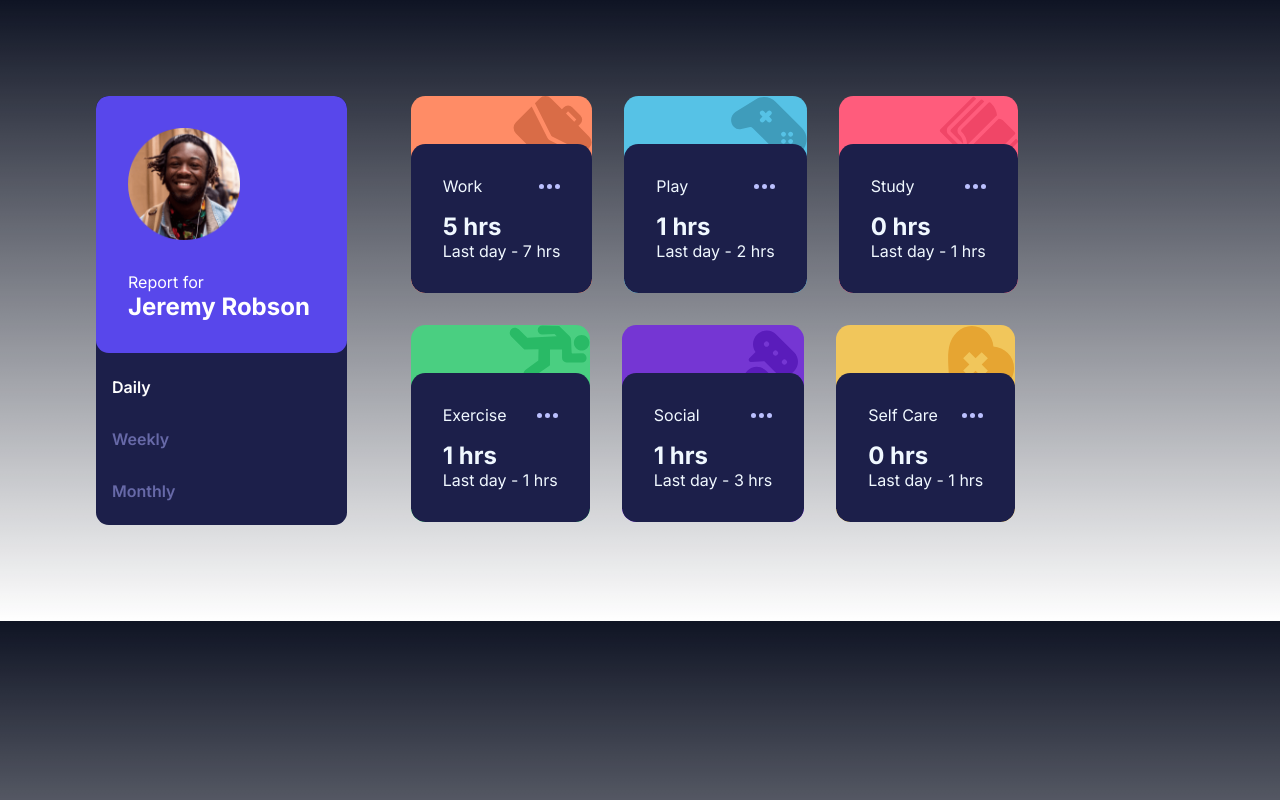
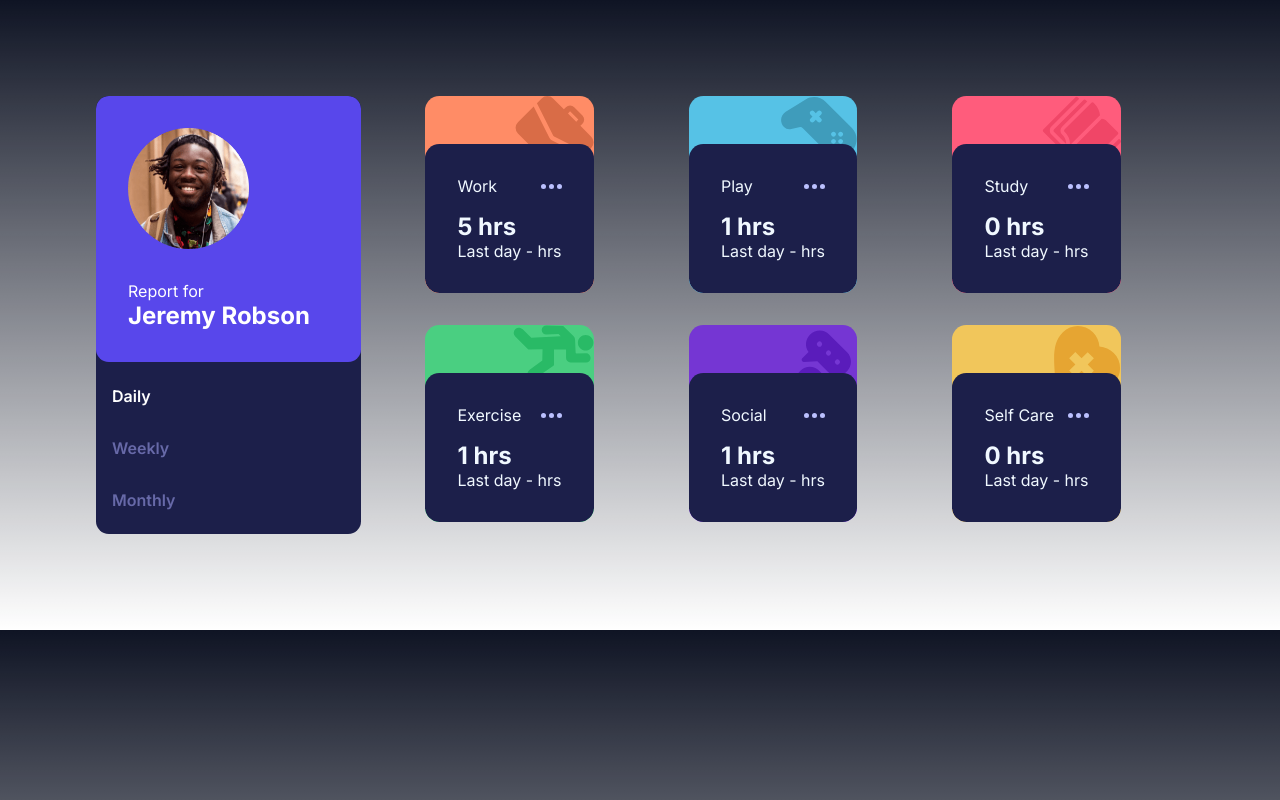
Before and after one commit to Nandani-Paliwal/time-tracking-dashboard-main, a Next.js app: page / in a window 1280 px wide. Built offline with nearby package versions, Linux system fonts and the light colour scheme.

Commit message:
work in progress

```diff
--- a/app/page.tsx
+++ b/app/page.tsx
@@ -124,7 +124,7 @@ export default function Home() {
         <div className="track">
           <button
             onClick={() => {
-              // setActiveTimeFrame(dailyTimeFrame);
+              setActiveTimeFrame(dailyTimeFrame);
               setActiveTrack("daily");
               setState("day");
             }}
@@ -136,7 +136,7 @@ export default function Home() {
           </button>
           <button
             onClick={() => {
-              // setActiveTimeFrame(weeklyTimeFrame);
+              setActiveTimeFrame(weeklyTimeFrame);
               setActiveTrack("weekly");
               setState("week");
             }}
@@ -148,7 +148,7 @@ export default function Home() {
           </button>
           <button
             onClick={() => {
-              // setActiveTimeFrame(monthlyTimeFrame);
+              setActiveTimeFrame(monthlyTimeFrame);
               setActiveTrack("monthly");
               setState("month");
             }}
@@ -179,7 +179,7 @@ export default function Home() {
                 <p>
                   Last {state} -{" "}
                   <span id="work-previous">
-                    {stat.timeframes[activeTrack].previous}
+                    {stat.timeframes.previous}
                   </span>{" "}
                   hrs
                 </p>
--- a/app/style.css
+++ b/app/style.css
@@ -60,11 +60,12 @@ body{
 }
 .activities
 {
-    display: flex;
-    flex-direction: row;
-    flex-wrap: wrap;
+    display: grid;
+    grid-template-columns: repeat(3, 1fr) ;
+    grid-template-rows: repeat(2, 1fr);
     gap: 2rem;
     margin: 2em;
+    width: 100%;
 }
 .activity-tracker-option{
     cursor: pointer;
@@ -107,6 +108,7 @@ body{
     align-items: center;
     padding-top: 3rem;
     border-radius: 0.9rem;
+    width: max-content;
 }
 .logo{
     position: absolute;
```
